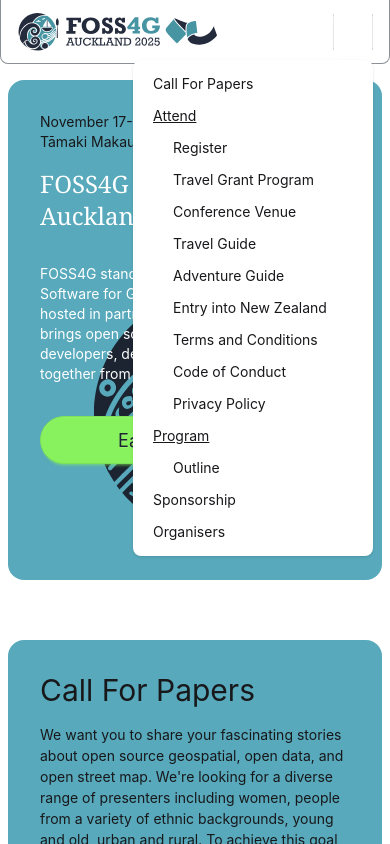
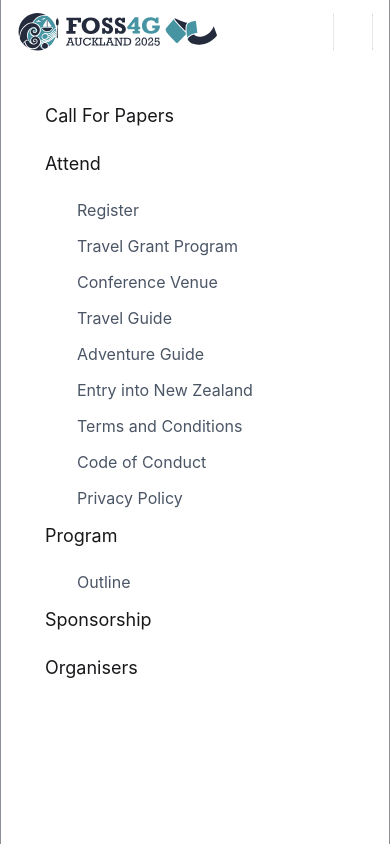
Before and after one commit to osgeo-oceania/foss4g-2025, a SvelteKit app: page / in a window 390 px wide. Both pictures are taken after a click on the button "menu". Shown: the top 844 px of the page. Built offline with nearby package versions, Linux system fonts and the light colour scheme; what @iconify/tailwind4 would draw is missing.

Commit message:
Make navbar sticky on mobile + make mobile nav fullscreen and fix on iOS devices

```diff
--- a/src/components/Header.svelte
+++ b/src/components/Header.svelte
@@ -4,6 +4,14 @@
   import { page } from '$app/state';
 
   let isMenuOpen = $state(false);
+  $effect(() => {
+    if (isMenuOpen) {
+      document.body.style.overflow = 'hidden';
+      return () => {
+        document.body.style.overflow = '';
+      };
+    }
+  });
 
   let menuItems = [
     {
@@ -74,9 +82,9 @@
 </script>
 
 <div
-  class="navbar border-primary/50 z-20 h-[30px] rounded-b-lg border-r-1 border-b-1 border-l-1 bg-white px-4"
+  class="navbar border-primary/50 sticky top-0 z-20 h-[30px] rounded-b-lg border-r-1 border-b-1 border-l-1 bg-white px-4 sm:relative sm:top-auto"
 >
-  <div class="navbar-start my-4 w-auto">
+  <div class="navbar-start z-20 my-4 w-auto">
     <Link href="/"><img src={LogoText} alt="FOSS4G Logo" class="max-w-[200px]" /></Link>
   </div>
 
@@ -120,36 +128,46 @@
     </div>
     <!-- mobile menu -->
     <div class="flex sm:hidden">
-      <div class="dropdown dropdown-end">
+      <div class="relative">
         <button
-          class="btn bg-primary btn-square rounded"
+          class="btn bg-primary btn-square relative z-20 rounded"
           aria-label="menu"
-          ontouchmove={() => {
+          onclick={() => {
             isMenuOpen = !isMenuOpen;
           }}
         >
-          <span class="icon-[material-symbols-light--menu] h-12 w-12 bg-white"></span>
+          <span
+            class="{isMenuOpen
+              ? 'icon-[material-symbols-light--close]'
+              : 'icon-[material-symbols-light--menu]'} h-12 w-12 bg-white"
+          ></span>
         </button>
-        <ul
-          class="menu dropdown-content bg-base-100 rounded-box z-1 mt-2 w-52 p-2 shadow-sm min-w-[240px] {isMenuOpen ? 'dropdown-open' : ''}"
+        {#if isMenuOpen}
+          <div
+            class="border-primary/50 fixed inset-0 z-10 overflow-y-auto border-r-1 border-l-1 bg-white"
           >
+            <ul class="menu max-w-lg p-8 pt-24">
               {#each menuItems as menuItem}
-            <li>
+                <li class="mb-2">
                   <Link
                     aria-label={menuItem.label}
                     href={menuItem.url}
-                class={`text-sm font-normal ${menuItem.subMenu ? 'underline font-bold': ''}`}
-                >{menuItem.label}</Link
+                    class={`text-lg font-normal ${menuItem.subMenu ? 'font-bold' : ''}`}
+                    onclick={() => {
+                      if (!menuItem.subMenu) isMenuOpen = false;
+                    }}>{menuItem.label}</Link
                   >
                 </li>
                 {#if menuItem.subMenu}
                   {#each menuItem.subMenu as subMenuItem}
-                <li>
+                    <li class="ml-8">
                       <Link
                         aria-label={subMenuItem.label}
                         href={subMenuItem.url}
-                    class={`text-sm font-normal ml-5`}
-                    >{subMenuItem.label}</Link
+                        class={`text-base font-normal text-gray-600`}
+                        onclick={() => {
+                          isMenuOpen = false;
+                        }}>{subMenuItem.label}</Link
                       >
                     </li>
                   {/each}
@@ -157,6 +175,8 @@
               {/each}
             </ul>
           </div>
+        {/if}
       </div>
     </div>
   </div>
+</div>
```
Lines whose indentation alone changed are shown as unchanged.
